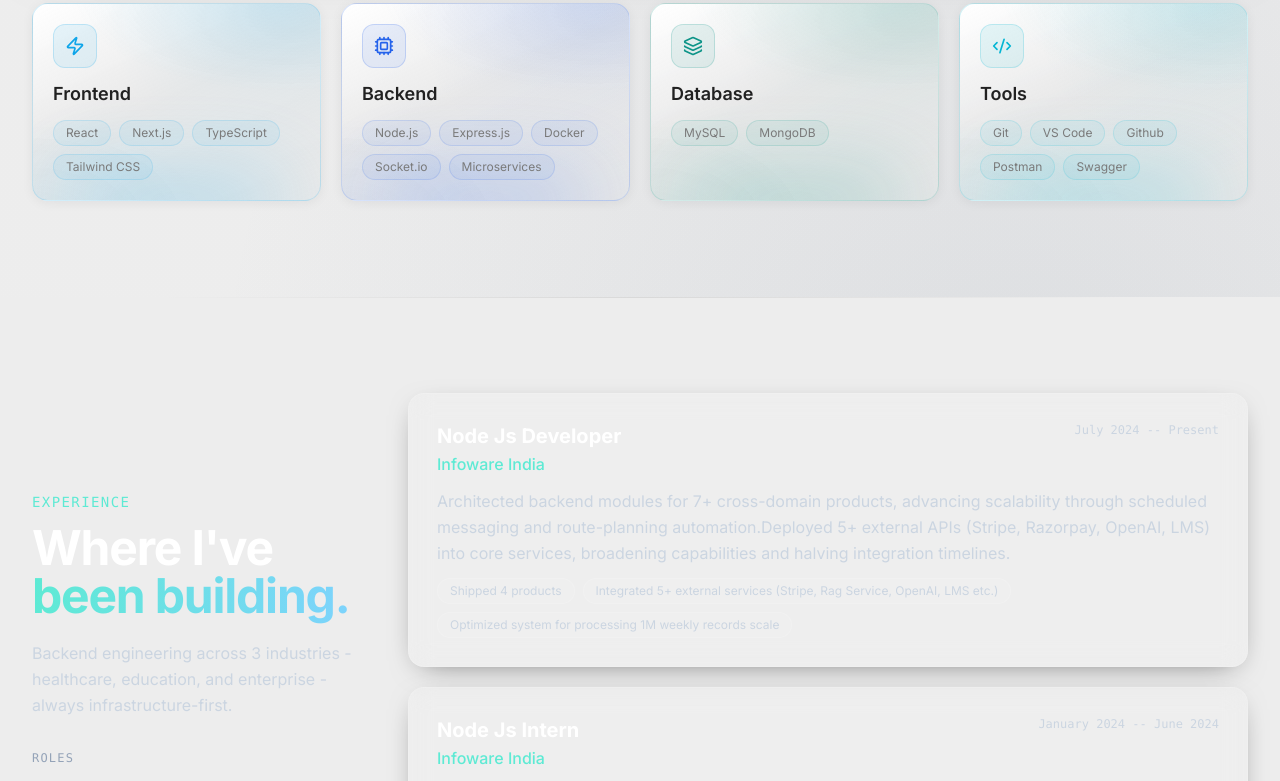
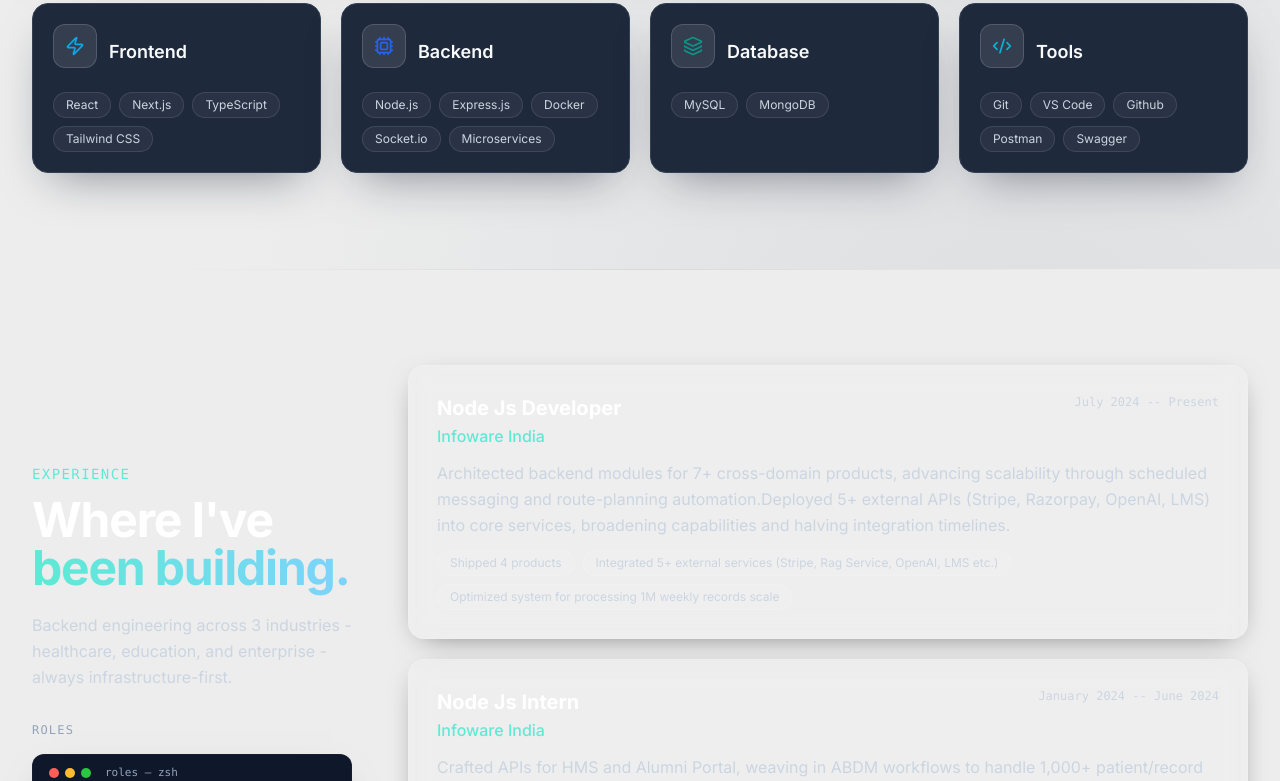
Before and after one commit to Pulakpj9/new-portfolio, a Next.js app: page / in a window 1280 px wide. Shown: the part 1840-2621 px from the top of the page. Built offline with nearby package versions, Linux system fonts and the light colour scheme.

Commit message:
feat: enhance SkillCard component with variant and accentOverride props for dynamic styling

```diff
--- a/components/about-section.tsx
+++ b/components/about-section.tsx
@@ -163,70 +163,188 @@ function SkillCard({
   skill,
   index,
   visible,
+  variant,
+  accentOverride,
+  blackText = false,
 }: {
   skill: (typeof skills)[number];
   index: number;
   visible: boolean;
+  variant: "dark" | "neon" | "cloud" | "outline" | "sherbet" | "punch" | "soft" | "solidtint";
+  accentOverride?: string;
+  blackText?: boolean;
 }) {
+  const accent = accentOverride ?? skill.accent;
+  const isDarkText = variant === "dark" || variant === "punch" || variant === "neon";
+
+  /* Locked skill-card treatment — Mist (light theme): dark slate card, Dusk icon tiles */
+  const isMist = variant === "punch" && blackText;
+
+  const blendCardCls =
+    "rounded-3xl border-white/15 bg-slate-700/80 shadow-[0_16px_40px_-22px_rgba(15,23,42,0.45)] hover:-translate-y-1";
+  const blendStyle = {
+    backgroundImage: `linear-gradient(150deg, rgba(51,65,85,0.9) 0%, ${accent}33 130%)`,
+  };
+  const contentTitle = "text-slate-50";
+  const contentIconWrap = "border-white/15 bg-white/10";
+  const contentIconColor = accent;
+  const contentChip =
+    "border-white/15 bg-white/10 text-slate-200 hover:border-white/30 hover:bg-white/15";
+
+  const neonBand = variant === "neon";
+
+  const cardCls = cn(
+    "group relative overflow-hidden rounded-2xl border p-5 transition-all duration-500",
+    variant === "dark" &&
+      "bg-slate-800 border-slate-700 shadow-[0_20px_48px_-20px_rgba(15,23,42,0.5)] hover:-translate-y-1 hover:shadow-[0_28px_60px_-20px_rgba(15,23,42,0.6)]",
+    variant === "neon" &&
+      "bg-white border-slate-200/70 p-0 shadow-[0_10px_30px_-16px_rgba(15,23,42,0.22)] hover:-translate-y-1 hover:shadow-[0_24px_48px_-16px_rgba(15,23,42,0.3)]",
+    variant === "cloud" && "rounded-3xl border-transparent p-0",
+    variant === "outline" &&
+      "border-2 bg-white/30 shadow-none hover:-translate-y-1 hover:bg-white/60 hover:shadow-[0_20px_44px_-20px_rgba(15,23,42,0.25)]",
+    variant === "sherbet" &&
+      "rounded-3xl border-transparent hover:-translate-y-1 hover:shadow-[0_24px_48px_-22px_rgba(15,23,42,0.32)]",
+    variant === "punch" &&
+      "border-transparent shadow-[0_16px_40px_-18px_rgba(15,23,42,0.4)] hover:-translate-y-1 hover:shadow-[0_26px_56px_-18px_rgba(15,23,42,0.5)]",
+    isMist && blendCardCls,
+    variant === "soft" &&
+      "rounded-3xl border-transparent hover:-translate-y-1 hover:shadow-[0_24px_48px_-22px_rgba(15,23,42,0.35)]",
+    variant === "solidtint" &&
+      "border-black/10 hover:-translate-y-1 hover:shadow-[0_20px_44px_-16px_rgba(15,23,42,0.18)]",
+    visible ? "translate-y-0 opacity-100" : "translate-y-8 opacity-0",
+  );
+
+  const extraStyle =
+    variant === "outline"
+      ? { borderColor: `${accent}b3` }
+      : variant === "sherbet"
+        ? {
+            backgroundImage: `linear-gradient(160deg, ${accent}2b 0%, rgba(255,255,255,0.95) 62%)`,
+            boxShadow: `0 14px 36px -20px ${accent}aa`,
+          }
+        : variant === "punch"
+          ? isMist
+            ? blendStyle
+            : {
+                backgroundImage: `linear-gradient(140deg, ${accent} 0%, #0f172a 150%)`,
+                boxShadow: `0 18px 44px -20px ${accent}`,
+              }
+          : variant === "soft"
+            ? {
+                backgroundImage: `linear-gradient(140deg, ${accent}3d 0%, rgba(255,255,255,0.96) 52%, ${accent}24 100%)`,
+                boxShadow: `0 16px 40px -22px ${accent}cc`,
+              }
+            : variant === "solidtint"
+              ? { backgroundColor: `${accent}1a` }
+              : undefined;
+
+  const iconWrapCls = cn(
+    "mb-3 flex h-11 w-11 items-center justify-center rounded-xl border transition-all duration-300 group-hover:scale-105",
+    variant === "dark" && "border-white/15 bg-white/10",
+    variant === "punch" && (isMist ? contentIconWrap : "border-white/30 bg-white/15"),
+    variant === "cloud" && "border-slate-200/60 bg-white/0",
+    variant === "outline" && "border-2 bg-transparent",
+    variant === "sherbet" && "border-white/60 bg-white/70",
+    variant === "soft" && "border-white/80 bg-white/70",
+    variant === "solidtint" && "border-black/10 bg-white/70",
+  );
+
+  const iconStyle =
+    variant === "neon"
+      ? { color: "#fff" }
+      : variant === "punch"
+        ? isMist
+          ? { color: contentIconColor }
+          : { color: "#fff" }
+        : { color: accent };
+
+  const titleCls = cn(
+    "font-display text-lg font-semibold",
+    variant === "dark" && "text-slate-50",
+    variant === "punch" && (isMist ? contentTitle : "text-white"),
+  );
+
+  const chipCls = cn(
+    "rounded-full border px-3 py-1 text-xs text-muted-foreground transition-colors duration-300",
+    variant === "dark" && "border-white/10 bg-white/5 text-slate-300 group-hover:border-teal-300/40 group-hover:text-white",
+    variant === "punch" && (isMist ? contentChip : "border-white/25 bg-white/15 text-white/90"),
+    variant === "cloud" && "border-slate-200/70 bg-white/70 group-hover:border-primary/20 group-hover:text-foreground",
+    variant === "sherbet" && "border-white/70 bg-white/70 group-hover:text-foreground",
+    variant === "soft" && "border-white/80 bg-white/80 group-hover:border-primary/25 group-hover:text-foreground",
+    variant === "solidtint" && "border-black/10 bg-white/60 group-hover:border-primary/25 group-hover:text-foreground",
+    variant === "neon" && "bg-slate-50 group-hover:border-primary/20 group-hover:text-foreground",
+  );
+
+  const chipStyle =
+    variant === "neon"
+      ? { borderColor: `${accent}24` }
+      : variant === "outline"
+        ? { backgroundColor: `${accent}0f`, borderColor: `${accent}30` }
+        : undefined;
+
+  const list = (
+    <div className={"mt-3 flex flex-wrap gap-2"}>
+      {skill.items.map((item) => (
+        <span key={item} className={chipCls} style={chipStyle}>
+          {item}
+        </span>
+      ))}
+    </div>
+  );
+
   return (
     <div
-      className={cn(
-        "group relative overflow-hidden rounded-2xl border p-5",
-        "shadow-[0_2px_12px_rgba(15,23,42,0.06)] transition-all duration-500",
-        "hover:-translate-y-1 hover:shadow-[0_24px_48px_-14px_rgba(15,23,42,0.2)]",
-        visible ? "translate-y-0 opacity-100" : "translate-y-8 opacity-0",
-      )}
+      className={cardCls}
       style={{
         transitionDelay: visible ? `${index * 100}ms` : "0ms",
-        borderColor: `${skill.accent}2e`,
-        backgroundImage: cardBackground(skill.accent),
+        ...extraStyle,
       }}
     >
-      {/* Accent under-glow — lifts the card off the section */}
-      <div
-        className="pointer-events-none absolute -bottom-6 left-1/2 h-12 w-3/4 -translate-x-1/2 rounded-full opacity-30 blur-2xl transition-opacity duration-500 group-hover:opacity-70"
-        style={{ background: skill.accent }}
-      />
-      {/* Accent glow */}
-      <div
-        className="pointer-events-none absolute inset-0 opacity-50 transition-opacity duration-500 group-hover:opacity-100"
-        style={{ backgroundImage: `radial-gradient(circle at 85% 0%, ${skill.accent}1f, transparent 55%)` }}
-      />
-      {/* Top gradient bar */}
-      <div
-        className={cn(
-          "absolute left-0 right-0 top-0 h-0.5 bg-gradient-to-r opacity-0 transition-opacity duration-500 group-hover:opacity-100",
-          skill.color,
-        )}
-      />
+      {/* Ghost index number for airy variants */}
+      {(variant === "outline" || variant === "cloud") && (
+        <span className="pointer-events-none absolute -right-1 -top-5 font-display text-7xl font-bold opacity-10">
+          {index + 1}
+        </span>
+      )}
+      {/* Cloud accent rule */}
+      {variant === "cloud" && (
+        <div
+          className="mb-3 h-1 w-10 rounded-full"
+          style={{ backgroundColor: accent }}
+        />
+      )}
 
-      <div className="relative">
-        <div
-          className="mb-3 flex h-11 w-11 items-center justify-center rounded-xl border transition-colors duration-300 group-hover:scale-105"
-          style={{
-            backgroundColor: `${skill.accent}17`,
-            borderColor: `${skill.accent}30`,
-            color: skill.accent,
-          }}
-        >
-          <skill.icon className="h-5 w-5" />
+      {neonBand ? (
+        <>
+          <div
+            className="flex items-center justify-between p-5"
+            style={{
+              backgroundImage: `linear-gradient(120deg, ${accent} 0%, #1e293b 135%)`,
+            }}
+          >
+            <div className="flex items-center gap-3">
+              <div className="flex h-10 w-10 items-center justify-center rounded-xl bg-white/15 text-white">
+                <skill.icon className="h-5 w-5" />
+              </div>
+              <h3 className="font-display text-lg font-bold text-white">{skill.category}</h3>
+            </div>
+            <span className="font-mono text-xs text-white/70">0{index + 1}</span>
+          </div>
+          <div className="p-5">
+            <div className="flex flex-wrap gap-2">{list}</div>
+          </div>
+        </>
+      ) : (
+        <div className={cn("relative", variant === "cloud" && "mt-4")}>
+          <div className="flex items-center gap-3">
+            <div className={iconWrapCls} style={iconStyle}>
+              <skill.icon className="h-5 w-5" />
+            </div>
+            <h3 className={titleCls}>{skill.category}</h3>
+          </div>
+          {list}
         </div>
-        <h3 className="font-display text-lg font-semibold">{skill.category}</h3>
-        <div className="mt-3 flex flex-wrap gap-2">
-          {skill.items.map((item) => (
-            <span
-              key={item}
-              className="rounded-full border px-3 py-1 text-xs text-muted-foreground transition-colors duration-300 group-hover:text-foreground"
-              style={{
-                backgroundColor: `${skill.accent}0f`,
-                borderColor: `${skill.accent}24`,
-              }}
-            >
-              {item}
-            </span>
-          ))}
-        </div>
-      </div>
+      )}
     </div>
   );
 }
@@ -240,6 +358,10 @@ export function AboutSection() {
   const { ref: sectionRef, isVisible } = useScrollAnimation();
   const { ref: contentRef, isVisible: contentVisible } = useScrollAnimation();
   const { ref: skillsRef, isVisible: skillsVisible } = useScrollAnimation();
+
+  /* Skills grid — light: Mist (dark slate, Seafoam accents); dark: Dark slate cards */
+  const SEAFOAM_ACCENTS = ["#3BB3B1", "#E5F2DE", "#F29768", "#303E5E"];
+  const GRID4 = "grid gap-5 md:grid-cols-2 lg:grid-cols-4";
 
   /* Confirmed light-theme background: Slate, blending into experience below */
   const BG_SLATE =
@@ -333,12 +455,21 @@ export function AboutSection() {
     <div
       ref={skillsRef}
       className={cn(
-        "grid gap-5 transition-all duration-700 md:grid-cols-2 lg:grid-cols-4",
+        GRID4,
+        "transition-all duration-700",
         skillsVisible ? "translate-y-0 opacity-100" : "translate-y-8 opacity-0",
       )}
     >
       {skills.map((skill, i) => (
-        <SkillCard key={skill.category} skill={skill} index={i} visible={skillsVisible} />
+        <SkillCard
+          key={skill.category}
+          skill={skill}
+          index={i}
+          visible={skillsVisible}
+          variant={isLight ? "punch" : "dark"}
+          accentOverride={isLight ? SEAFOAM_ACCENTS[i] : undefined}
+          blackText={isLight}
+        />
       ))}
     </div>
   );
--- a/components/experience-section.tsx
+++ b/components/experience-section.tsx
@@ -68,6 +68,62 @@ export function ExperienceSection() {
   const accent = dark ? "text-teal-300" : "text-slate-700";
   const caption = dark ? "text-slate-300" : "text-muted-foreground";
 
+  /* Roles index — Terminal (locked): clickable `roles — zsh` window, every item links to its card */
+  const rolesIndex = () => {
+    return (
+        <div className="mt-4 overflow-hidden rounded-xl border border-slate-800/40 bg-slate-900 shadow-[0_16px_40px_-20px_rgba(15,23,42,0.5)]">
+          <div className="flex items-center gap-1.5 border-b border-white/10 px-4 py-2.5">
+            <span className="h-2.5 w-2.5 rounded-full bg-[#ff5f57]" />
+            <span className="h-2.5 w-2.5 rounded-full bg-[#febc2e]" />
+            <span className="h-2.5 w-2.5 rounded-full bg-[#28c840]" />
+            <span className="ml-2 font-mono text-[11px] text-slate-400">roles — zsh</span>
+          </div>
+          <div className="py-1.5 font-mono text-xs">
+            {experiences.map((exp, i) => (
+              <a
+                key={exp.period}
+                href={`#experience-${i}`}
+                className="group block px-4 py-2.5 transition-colors duration-200 hover:bg-white/5"
+              >
+                <p className="text-slate-100 transition-colors group-hover:text-teal-300">
+                  <span className="mr-2 text-teal-400">❯</span>
+                  {exp.company.toLowerCase().replace(/[^a-z0-9]+/g, "-")}
+                </p>
+                <p className="mt-0.5 pl-6 text-[11px] text-slate-400">
+                  {exp.role} · {exp.period}
+                </p>
+              </a>
+            ))}
+          </div>
+        </div>
+      );
+  };
+
+  /* Sticky — locked editorial split: sticky intro + numbered index, cards scroll beside */
+  const stickyView = () => (
+    <div className="grid gap-10 lg:grid-cols-[auto_1fr] lg:gap-14">
+      <div className="lg:sticky lg:top-24 lg:max-w-xs lg:self-start">
+        {headerBlock()}
+        <p className={cn("mt-5 max-w-sm text-base leading-relaxed", caption)}>
+          Backend engineering across {experiences.length} industries - healthcare, education, and enterprise - always infrastructure-first.
+        </p>
+        <div className="mt-8 hidden lg:block">
+          <p className={cn("font-mono text-xs uppercase tracking-widest", dark ? "text-slate-400" : "text-muted-foreground")}>Roles</p>
+          {rolesIndex()}
+        </div>
+      </div>
+      <div className="flex flex-col gap-5">
+        {experiences.map((exp, i) => (
+          <div key={exp.period} id={`experience-${i}`} className="scroll-mt-28">
+            <Reveal i={i}>
+              <CardBody exp={exp} dark={dark} accent={accent} face={faceClass} />
+            </Reveal>
+          </div>
+        ))}
+      </div>
+    </div>
+  );
+
   const headerBlock = () => (
     <div ref={headerRef}>
       <span
@@ -102,37 +158,8 @@ export function ExperienceSection() {
       <div className="pointer-events-none absolute left-1/2 top-0 h-px w-3/4 -translate-x-1/2 bg-gradient-to-r from-transparent via-border to-transparent" />
 
       <div className="mx-auto max-w-7xl px-6 lg:px-8">
-        {/* Sticky — editorial split: sticky intro + numbered index, cards scroll beside */}
-        <div className="grid gap-10 lg:grid-cols-[auto_1fr] lg:gap-14">
-          <div className="lg:sticky lg:top-24 lg:max-w-xs lg:self-start">
-            {headerBlock()}
-            <p className={cn("mt-5 max-w-sm text-base leading-relaxed", caption)}>
-              Backend engineering across {experiences.length} industries - healthcare, education, and enterprise - always infrastructure-first.
-            </p>
-            <div className="mt-8 hidden lg:block">
-              <p className={cn("font-mono text-xs uppercase tracking-widest", dark ? "text-slate-400" : "text-muted-foreground")}>Roles</p>
-              <ul className="mt-3 flex flex-col gap-3">
-                {experiences.map((exp, i) => (
-                  <li key={exp.period} className={cn("flex items-baseline gap-3", dark ? "text-slate-300" : "text-foreground")}>
-                    <span className={cn("font-mono text-xs", dark ? "text-teal-300" : "text-primary")}>0{i + 1}</span>
-                    <div>
-                      <p className={cn("font-display text-sm font-semibold", dark ? "text-white" : "text-foreground")}>{exp.company}</p>
-                      <p className={cn("font-mono text-xs", caption)}>{exp.period}</p>
-                    </div>
-                  </li>
-                ))}
-              </ul>
-            </div>
-          </div>
-          <div className="flex flex-col gap-5">
-            {experiences.map((exp, i) => (
-              <Reveal i={i} key={exp.period}>
-                <CardBody exp={exp} dark={dark} accent={accent} face={faceClass} />
-              </Reveal>
-            ))}
-          </div>
+        {stickyView()}
         </div>
-      </div>
     </section>
   );
 }
```
Also changed, not shown: components/projects-section.tsx (+5 -2 lines).
